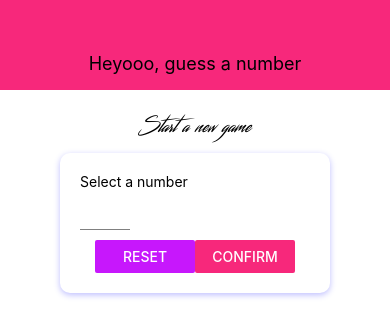
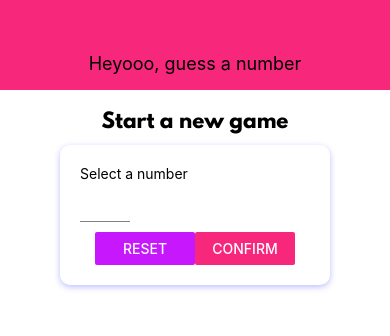
Before and after one commit to austriker27/React-Native-Practica, a React Native app in the folder guess-number/: screen / in a window 390 px wide. Shown: the top 336 px of the page. Built offline with nearby package versions, Linux system fonts and the light colour scheme.

Commit message:
added new font

```diff
--- a/guess-number/App.js
+++ b/guess-number/App.js
@@ -11,7 +11,8 @@ import GameOverScreen from './screens/GameOverScreen';
 // load font and map the name... loadAsync loads promise
 const fetchFonts = () => {
     Font.loadAsync({
-        'streamster': require('./assets/fonts/Streamster.ttf')
+        'streamster': require('./assets/fonts/Streamster.ttf'),
+        'league-spartan-bold': require('./assets/fonts/LeagueSpartan-bold.ttf')
     });
 };
 
--- a/guess-number/screens/StartGameScreen.js
+++ b/guess-number/screens/StartGameScreen.js
@@ -70,7 +70,7 @@ const StartGameScreen = props => {
             <View style={styles.screen}>
                 <Text style={styles.title}>Start a new game</Text>
                 <Card style={styles.inputContainer}>
-                    <Text>Select a number</Text>
+                    <Text style={styles.text}>Select a number</Text>
                     <Input
                         style={styles.input}
                         blurOnSubmit autoCapitalize="none"
@@ -104,7 +104,7 @@ const styles = StyleSheet.create({
     title: {
         fontSize: 20,
         marginVertical: 10,
-        fontFamily: 'streamster',
+        fontFamily: 'league-spartan-bold',
     },
     inputContainer: {
         width: 300,
@@ -127,6 +127,9 @@ const styles = StyleSheet.create({
     summaryContainer: {
         marginTop: 40,
         alignItems: 'center',
+    },
+    test: {
+        fontFamily: 'streamster',
     }
 });
 
```
Also changed, not shown: guess-number/assets/fonts/LeagueSpartan-Bold.ttf (added).
